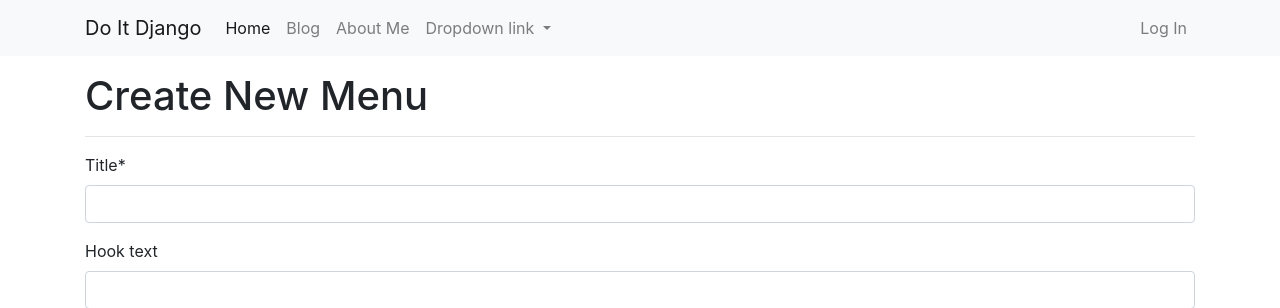
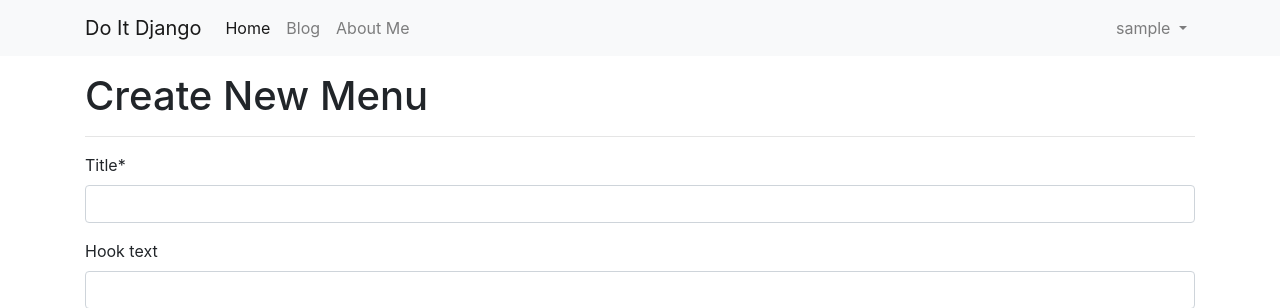
Before and after one commit to ssohee98/My-Chicken-Shop, a Django app: page /shop/create_menu/ in a window 1280 px wide. Shown: the top 308 px of the page. Run offline with Django 3.2, Linux system fonts and the light colour scheme; the visitor is signed in with stand-in values (Sample User, id 1); data that the repository does not hold is empty; some libraries are stand-ins or nearby versions.

Commit message:
Google 로그인 기능 추가

```diff
--- a/Myshoppingmall/urls.py
+++ b/Myshoppingmall/urls.py
@@ -23,6 +23,7 @@ urlpatterns = [
     path('shop/', include('shop.urls')),
     path('admin/', admin.site.urls),
     path('markdownx/', include('markdownx.urls')),
+    path('accounts/', include('allauth.urls')),
     path('', include('single_pages.urls')),
 ]
 
--- a/shop/templates/shop/navbar.html
+++ b/shop/templates/shop/navbar.html
@@ -1,3 +1,5 @@
+{% load socialaccount %}
+
 <nav class="navbar navbar-expand-lg navbar-light bg-light">
         <div class="container">
             <a class="navbar-brand" href="./index.html">Do It Django</a>
@@ -16,22 +18,23 @@
                     <li class="nav-item">
                         <a class="nav-link" href="./about_me.html">About Me</a>
                     </li>
+
+                </ul>
+                <ul class="navbar-nav ml-auto">
+                    {% if user.is_authenticated %}
                     <li class="nav-item dropdown">
-                        <a class="nav-link dropdown-toggle" href="#" id="navbarDropdownMenuLink" role="button"
-                            data-toggle="dropdown" aria-haspopup="true" aria-expanded="false">
-                            Dropdown link
+                        <a class="nav-link dropdown-toggle" href="#" id="navbarDropdownMenuLink" role="button" data-toggle="dropdown" aria-haspopup="true" aria-expanded="false">
+                            {{ user.username }}
                         </a>
                         <div class="dropdown-menu" aria-labelledby="navbarDropdownMenuLink">
-                            <a class="dropdown-item" href="#">Action</a>
-                            <a class="dropdown-item" href="#">Another action</a>
-                            <a class="dropdown-item" href="#">Something else here</a>
+                            <a class="dropdown-item" href="/accounts/logout/">Log Out</a>
                         </div>
                     </li>
-                </ul>
-                <ul class="navbar-nav ml-auto">
-                    <li class="nav-item">
-                        <a class="nav-link" href="#" data-toggle="modal" data-target="#loginModal">Log In</a>
-                    </li>
+                    {% else %}
+                        <li class="nav-item">
+                            <a class="nav-link" href="#" data-toggle="modal" data-target="#loginModal">Log In</a>
+                        </li>
+                    {% endif %}
                 </ul>
             </div>
         </div>
@@ -51,11 +54,11 @@
                 <div class="modal-body">
                     <div class="row">
                         <div class="col-md-6">
-                            <button type="button" class="btn btn-outline-dark btn-block btn-sm "><i class="fab fa-google"></i>&nbsp&nbsp Log in with Google</button>
-                            <button type="button" class="btn btn-outline-dark btn-block btn-sm "><i class="far fa-envelope"></i>&nbsp&nbsp Log in with E-mail</button>
+                            <a role="button" class="btn btn-outline-dark btn-block btn-sm" href="{% provider_login_url 'google' %}"><i class="fab fa-google"></i>&nbsp&nbsp Log in with Google</a>
+                            <a role="button" class="btn btn-outline-dark btn-block btn-sm" href="/accounts/login/"><i class="far fa-envelope"></i>&nbsp&nbsp Log in with E-mail</a>
                         </div>
                         <div class="col-md-6">
-                            <button type="button" class="btn btn-outline-dark btn-block btn-sm"><i class="far fa-envelope"></i>&nbsp&nbsp Sign Up with E-mail</button>
+                            <a role="button" class="btn btn-outline-dark btn-block btn-sm" href="/accounts/signup/"><i class="far fa-envelope"></i>&nbsp&nbsp Sign Up with E-mail</a>
                         </div>
                     </div>
                 </div>
```
Also changed, not shown: Myshoppingmall/settings.py (+20 -0 lines).
